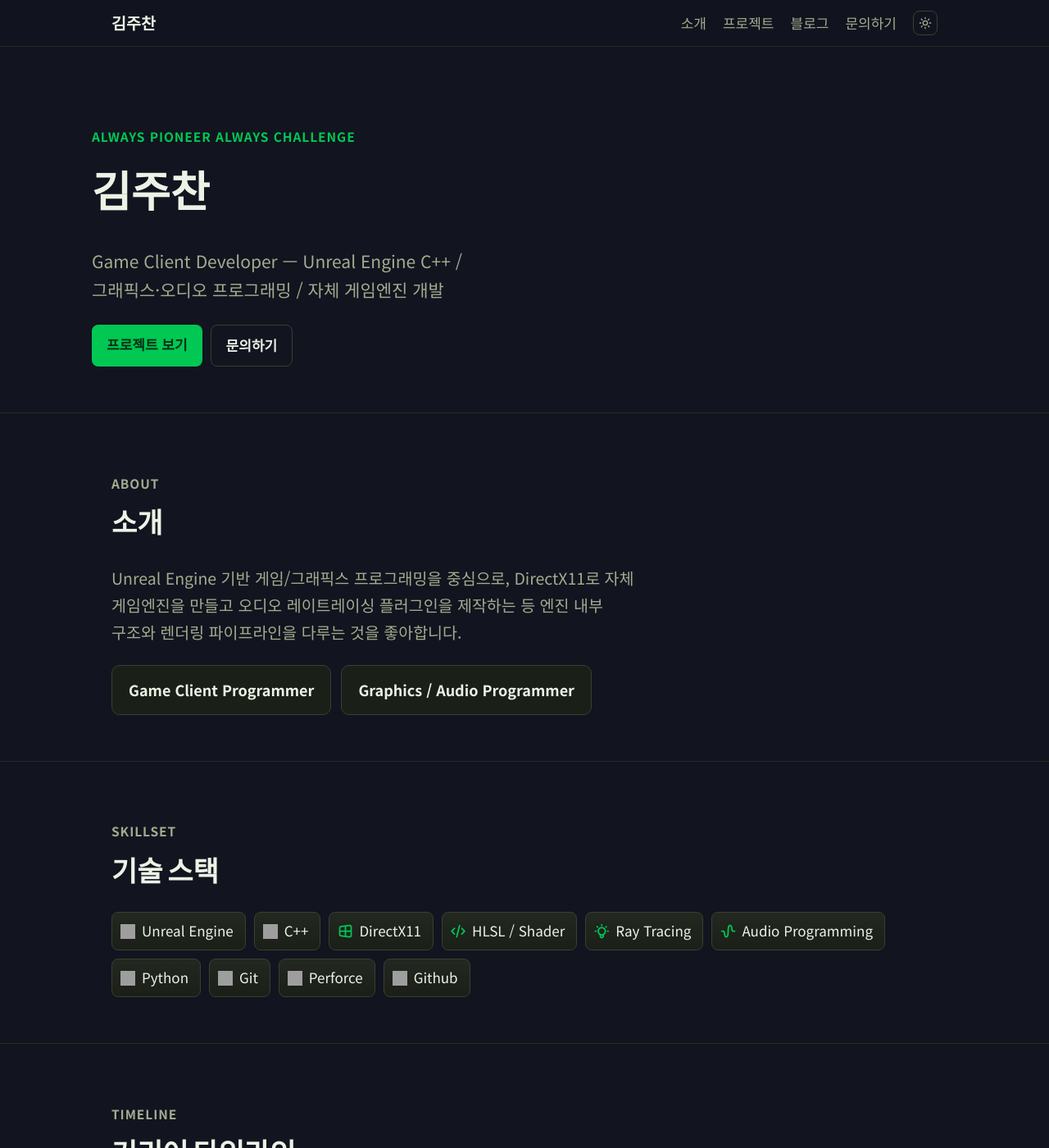
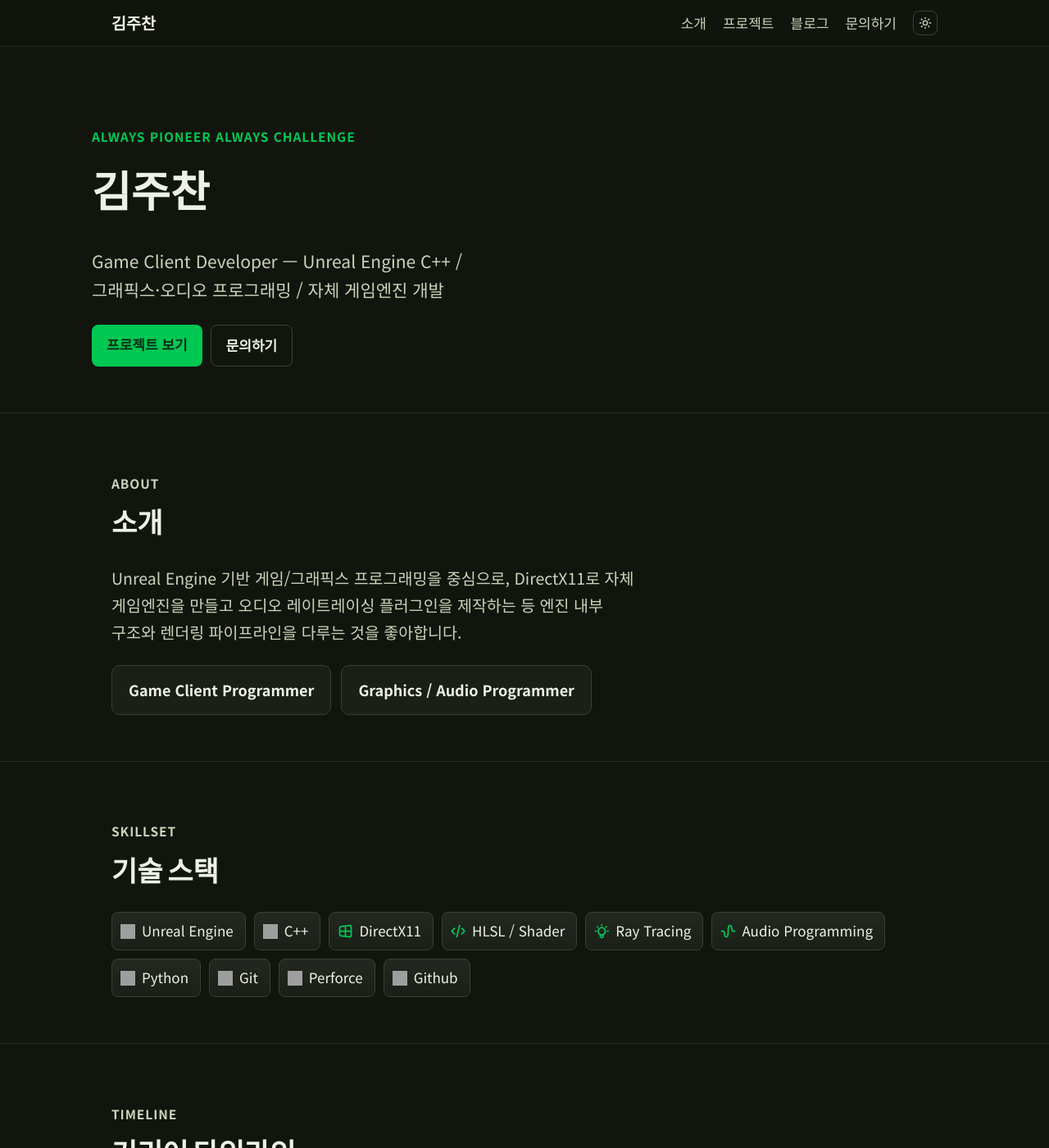
Before and after one commit to skamo3/skamo3.github.io, a Jekyll site: the page built from index.html, in a window 1280 px wide and 1400 px high. Shown: the whole window at 82% size. Built offline with Jekyll 4.4.1, drawn with Linux system fonts in a browser that asks for light colours; grey boxes are pictures that could not be loaded.

Commit message:
Match bg hue to olive family, brighten muted text
--bg had a leftover blue undertone (#12141F) from the original Neon
Circuit scheme that clashed with the olive-toned card/border/accent
introduced later -- shifted to #12150E (olive-black, same darkness).
--text-muted (#A3AC8F) read as too faint against the dark background;
brightened to #CBD4B8 for legibility.

```diff
--- a/assets/css/style.css
+++ b/assets/css/style.css
@@ -1,12 +1,12 @@
 @import url("https://fonts.googleapis.com/css2?family=Poppins:wght@400;500;700;900&family=Noto+Sans+KR:wght@400;500;700;900&display=swap");
 
 :root {
-  --bg: #12141F;
+  --bg: #12150E;
   --card: #1A1F18;
   --border: #262B22;
   --border-strong: #3A4030;
   --text: #EDF2E6;
-  --text-muted: #A3AC8F;
+  --text-muted: #CBD4B8;
   --accent: #00C853;
   --accent-dark: #052E14;
   --accent2: #FF5233;
```
